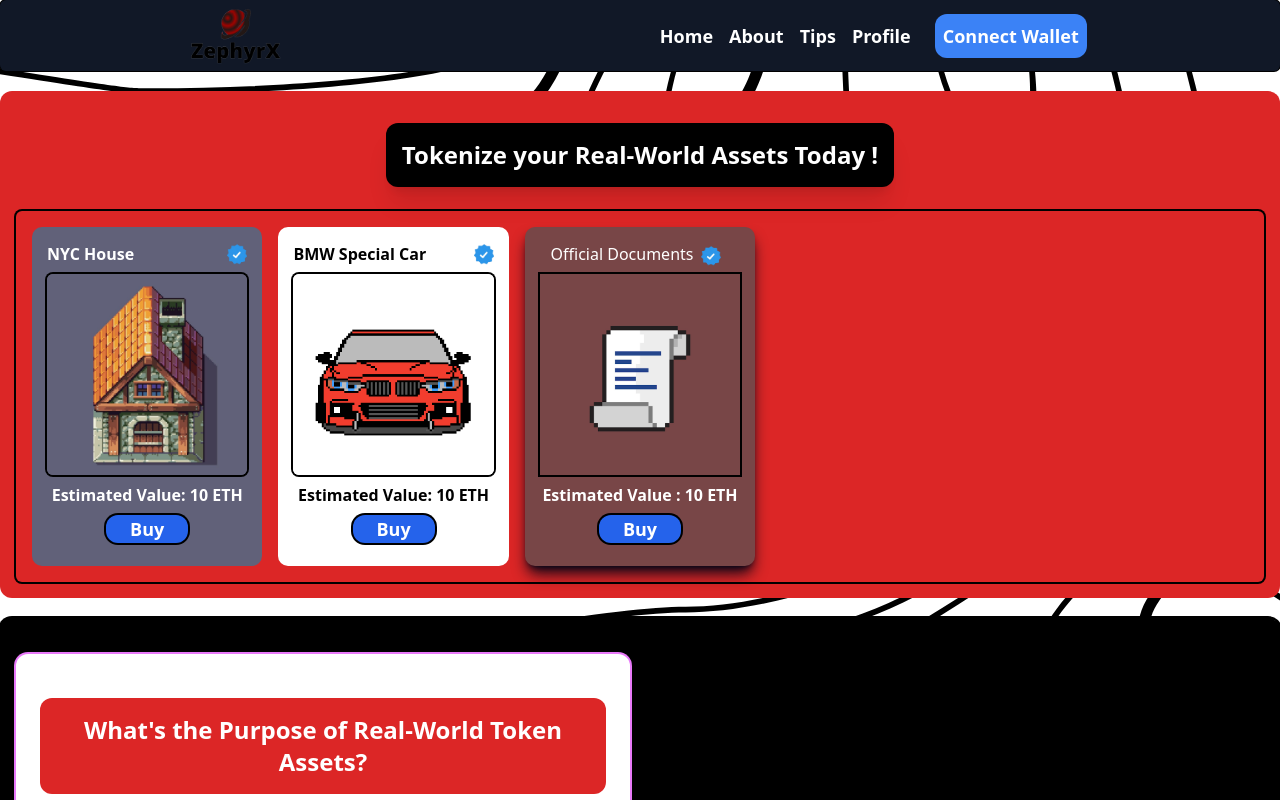
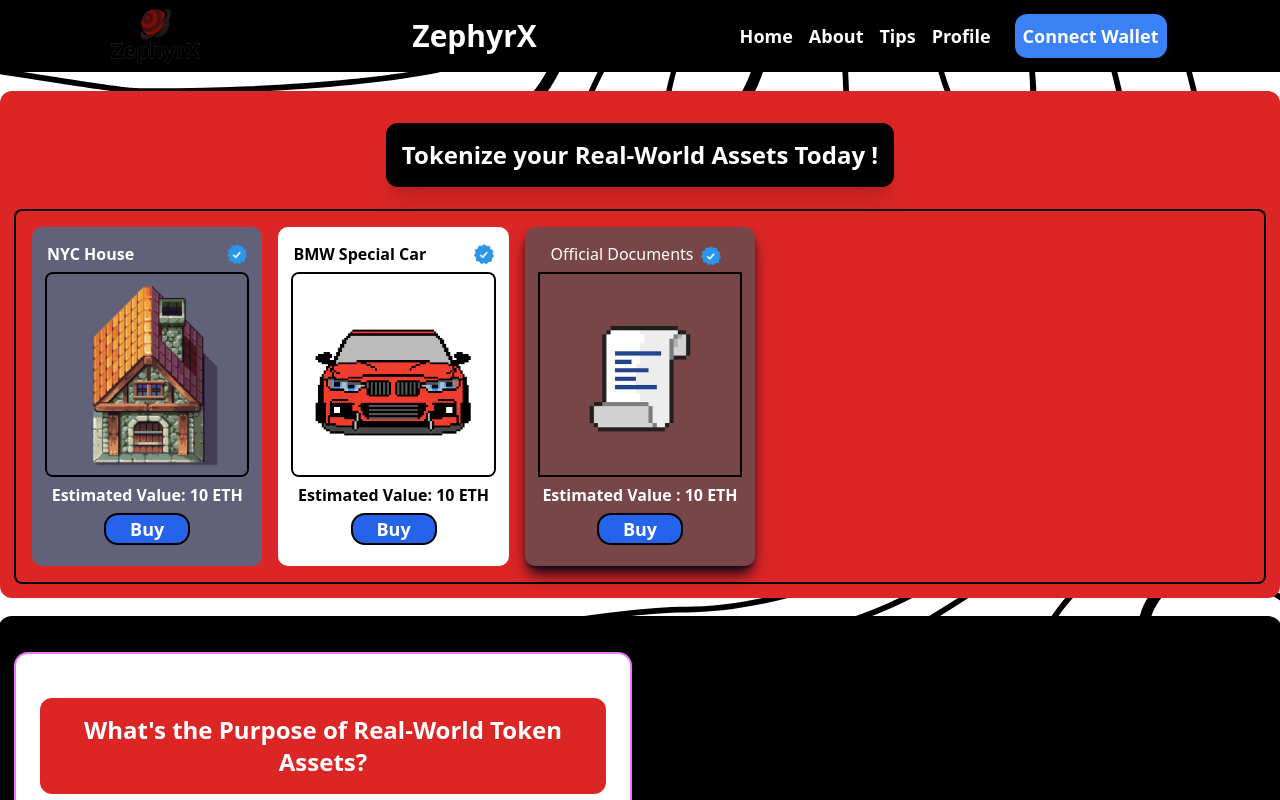
Before and after one commit to eugene254-ship-it/ZephyrAssets, a Next.js app: page / in a window 1280 px wide. Shown: the top 800 px of the page. Built offline with nearby package versions, Linux system fonts and the light colour scheme.

Commit message:
navbar colors

```diff
--- a/components/NavFoot.js
+++ b/components/NavFoot.js
@@ -5,8 +5,9 @@
   return (
     <section>
       <div className="sticky top-0">
-        <nav className='flex rounded-md mx-auto ring-1 ring-black items-center bg-gray-900 text-white {/* bg-[#D1AAF2] */} mx-auto rounded-mf justify-around'> {/* Added justify-between */}
-        <img src='./logo.png' className='w-[120px]' alt="logo"/>  {/* <h1 className="font-bold text-3xl mx-4">ZephyrX</h1> */}
+        <nav className='flex ring-1 ring-black items-center bg-black text-white  mx-auto justify-around'> {/* Added justify-between */}
+        <img src='./logo.png' className='w-[120px]' alt="logo"/>
+         <h1 className="flex text-3xl text-white font-extrabold ">ZephyrX</h1>
         <ul className='flex justify-center space-x-4 items-center
         text-center text-lg font-semibold m-2 cursor-default'>
           <li className="hover:text-blue-300 active:text-white">Home</li>
```
